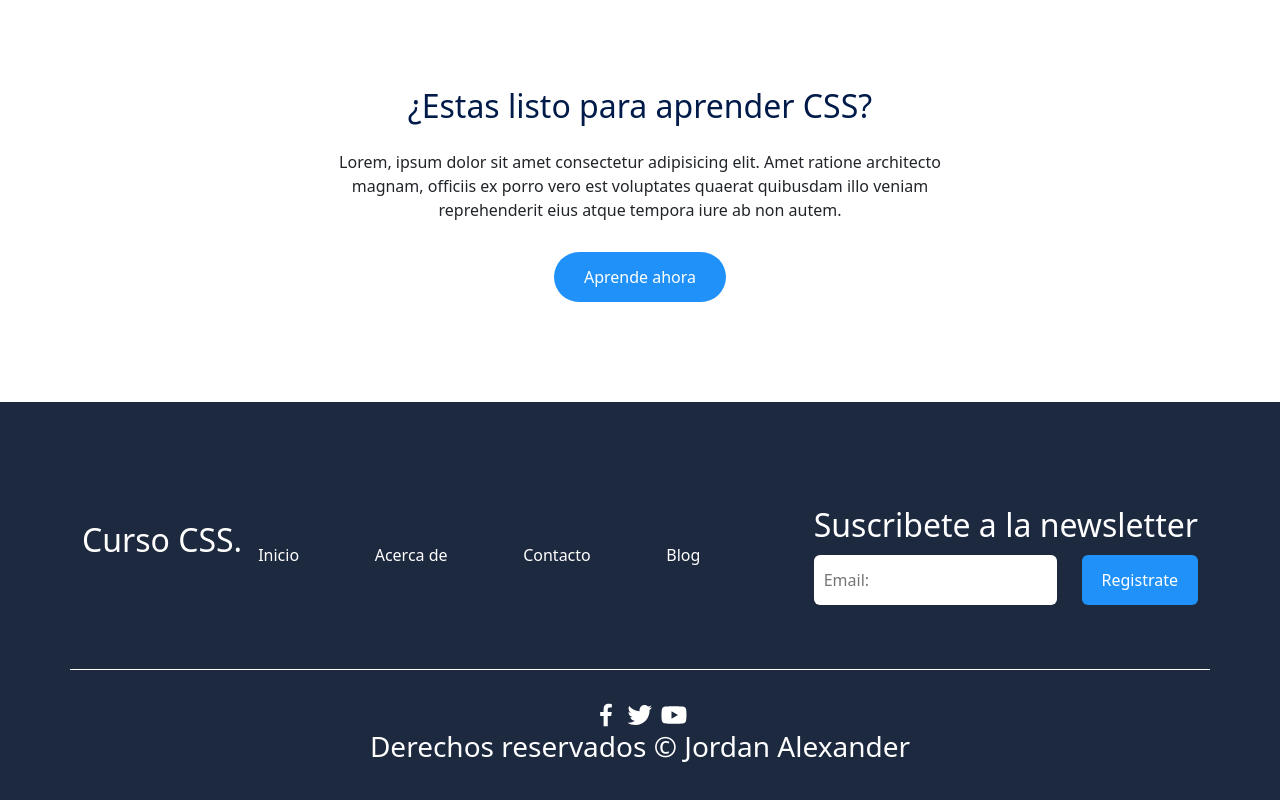
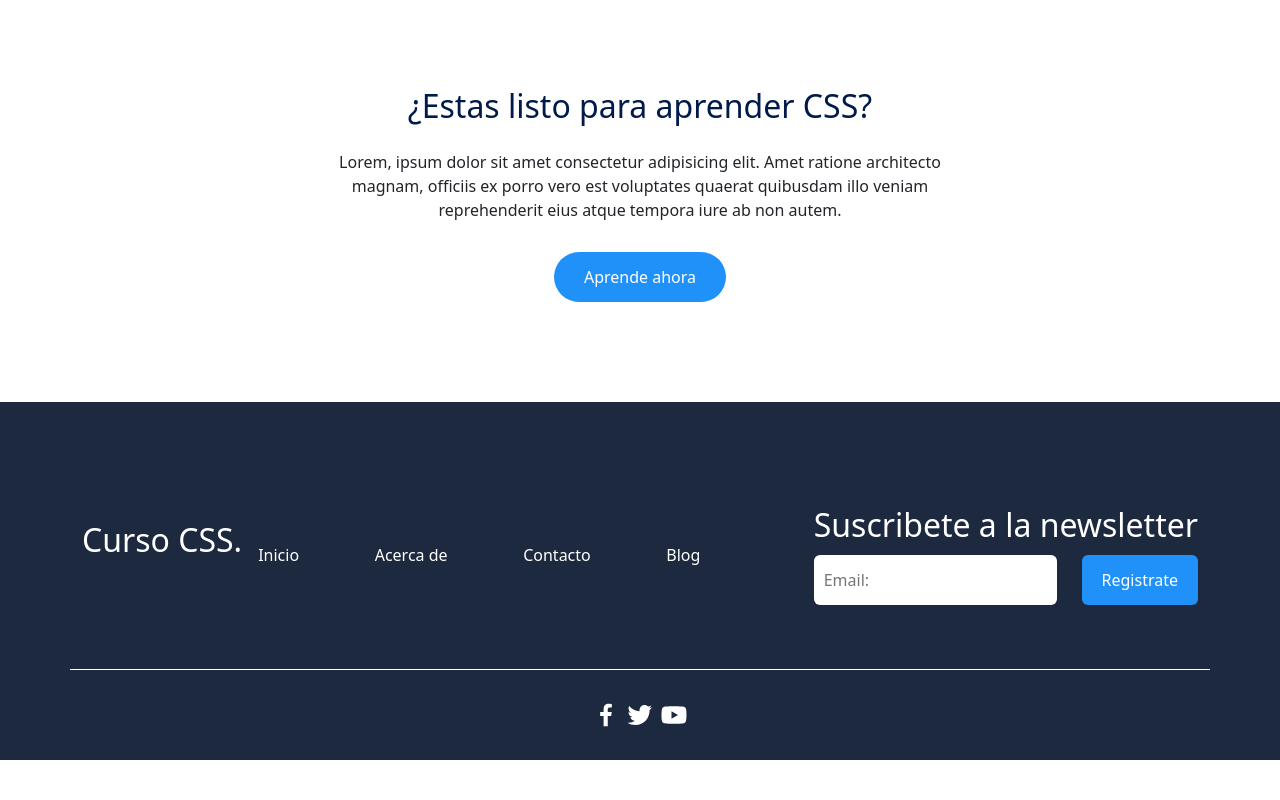
Before and after one commit to RusioK/SunorEmprendimiento, a plain HTML site: page index.html in a window 1280 px wide. Shown: the part 4148-4948 px from the top of the page. After the commit the page ends 4908 px from the top, so only its background shows below. Drawn offline with nearby package versions, Linux system fonts and the light colour scheme.

Commit message:
Update index.html
Se elimino los derechos

```diff
--- a/index.html
+++ b/index.html
@@ -395,7 +395,7 @@
                 <a href="#" class="footer__icons"><img src="./images/youtube.svg" class="footer__img"></a>
             </div>
 
-            <h3 class="footer__copyright">Derechos reservados &copy; Jordan Alexander</h3>
+
         </section>
     </footer>
 
```
